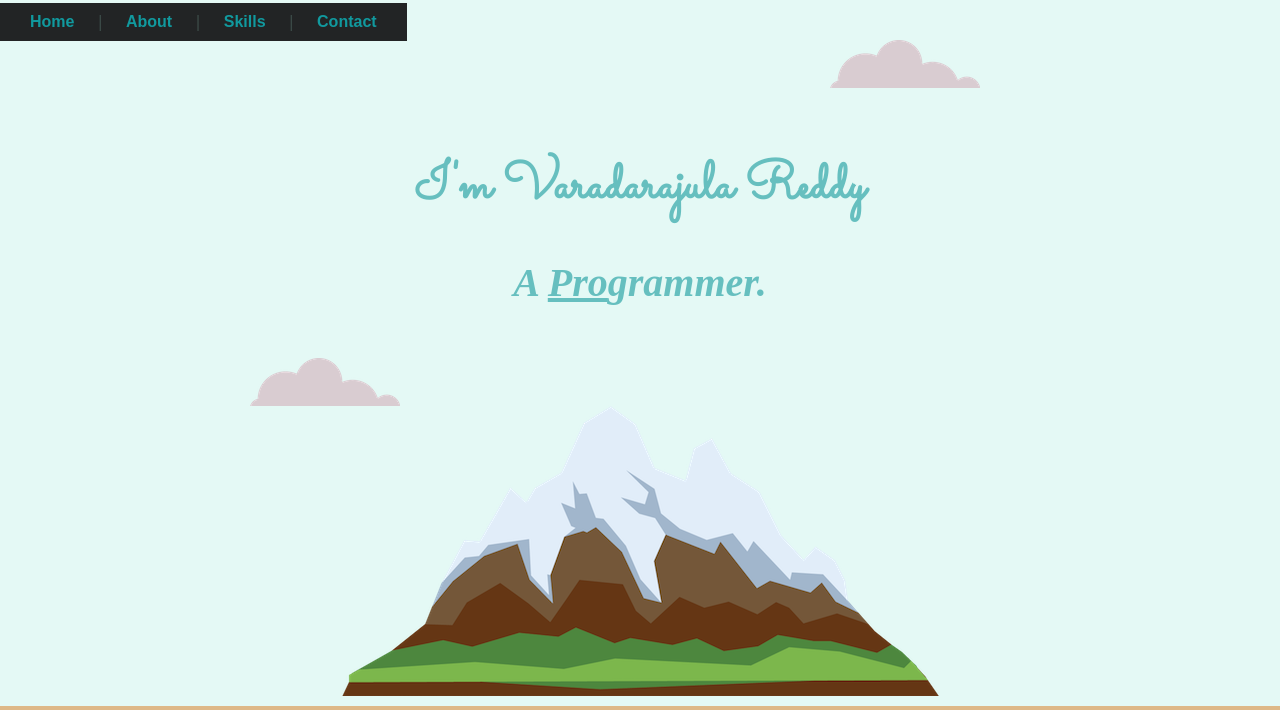
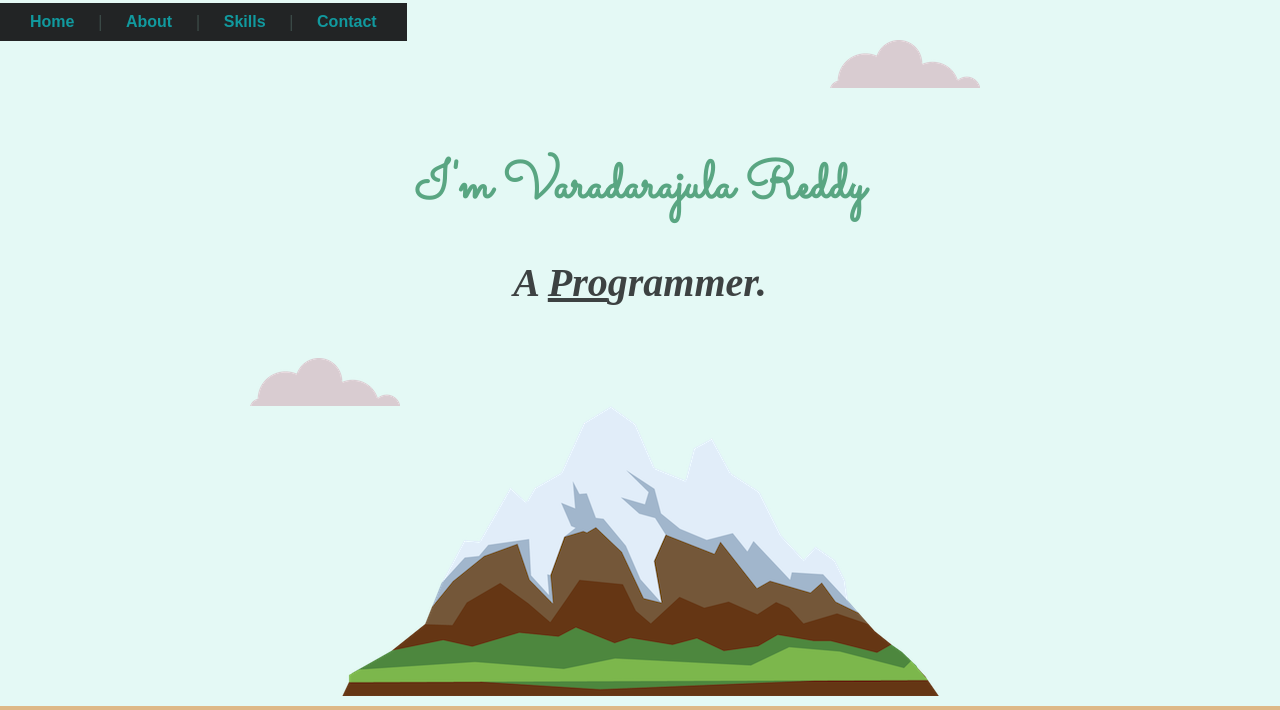
Before and after one commit to Varadarajreddy/My_portfolioo, a plain HTML site: page index.html in a window 1280 px wide. Shown: the top 710 px of the page. Drawn offline with Linux system fonts and the light colour scheme; a web font is replaced by a local one.

Commit message:
Update styles.css

```diff
--- a/styles.css
+++ b/styles.css
@@ -8,7 +8,7 @@ body{
 }
 
 h1{
-    color: #66BFBF;
+    color: hsl(152, 30%, 50%);
     font-size: 3.25rem;
     margin:50px auto 0 auto;
     font-family: 'Sacramento', cursive;
@@ -16,7 +16,7 @@ h1{
 }
 
 h2{
-    color: #66BFBF;
+    color: hsl(180, 4%, 25%);
     font-family: 'Benne', serif;
     font-size: 2.5rem;
 
@@ -85,6 +85,7 @@ a:hover{
     margin-top: 50px;
 
 }
+
 
 .bottom-container{
 
```
